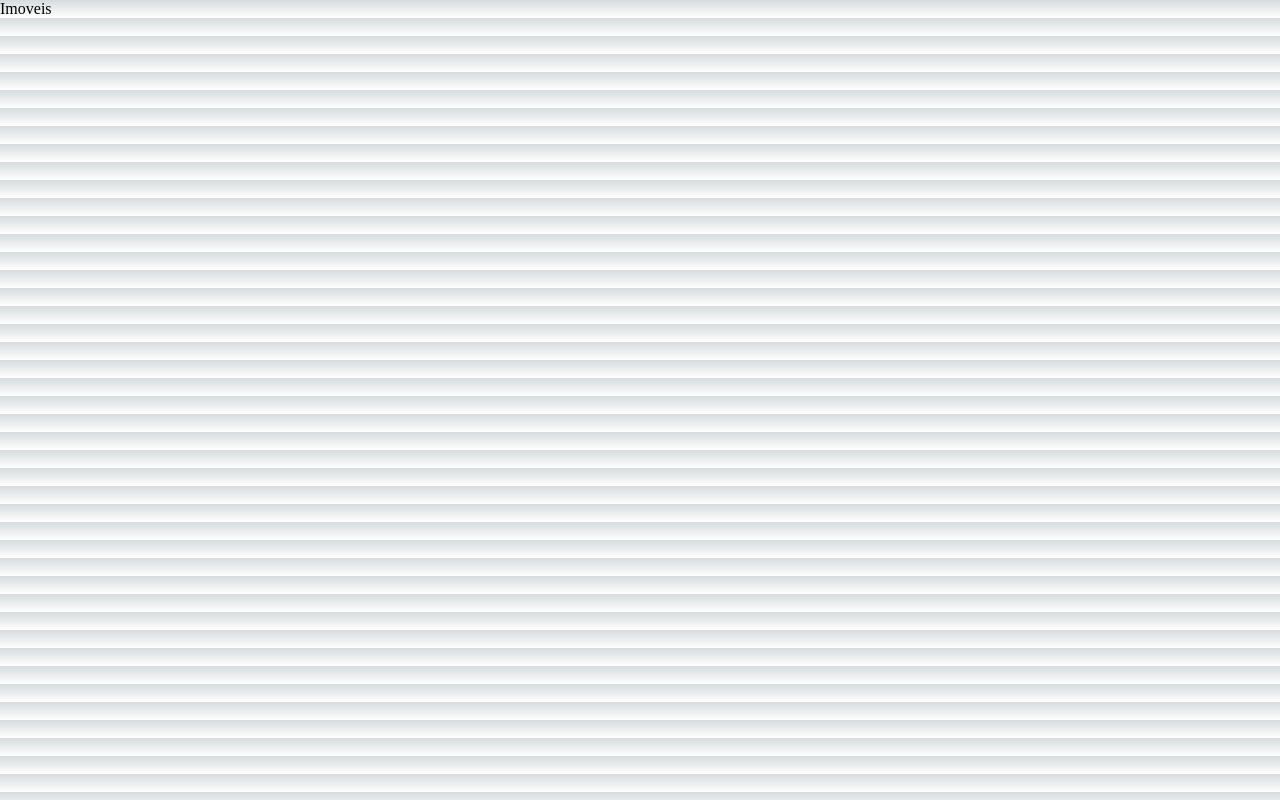
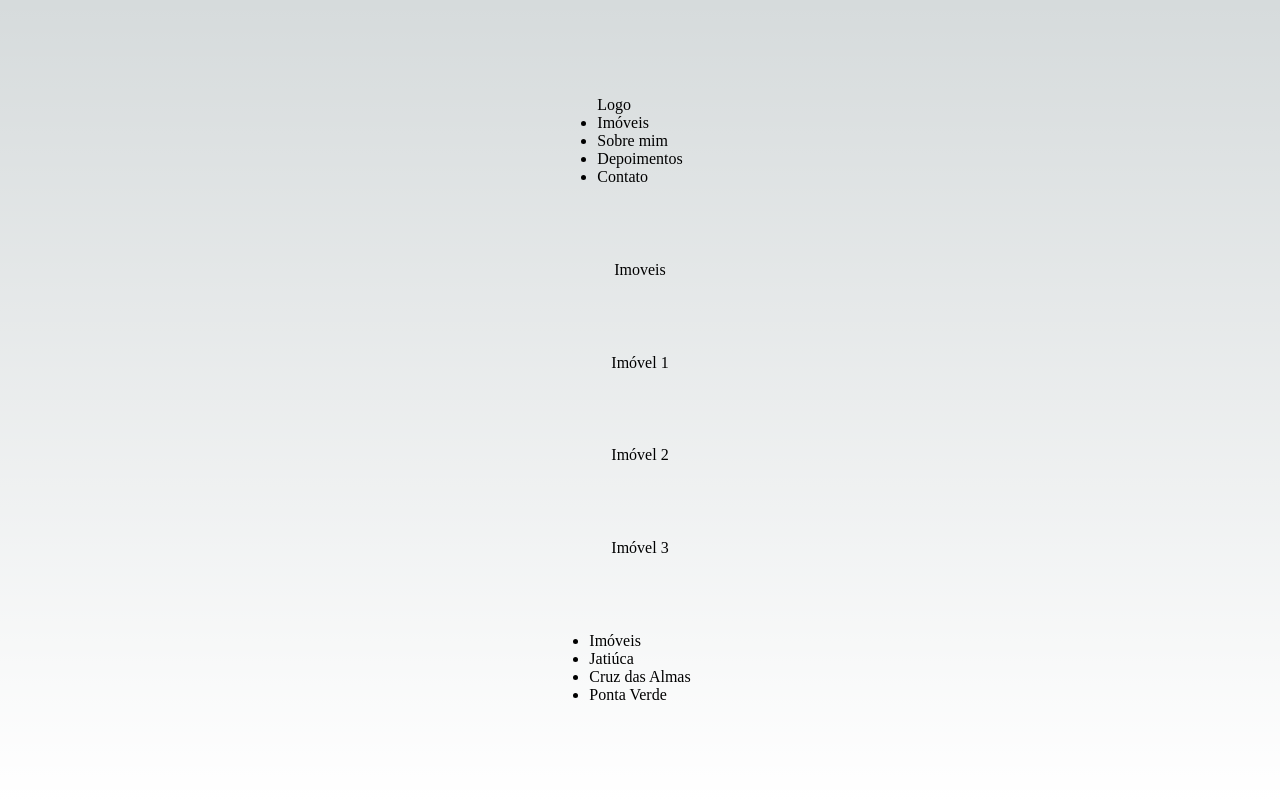
Before and after one commit to DiasJulia/wh-imoveis, a Next.js app: page /imoveis in a window 1280 px wide. Built offline with nearby package versions, Linux system fonts and the light colour scheme.

Commit message:
Feat(Routing Structure): Dynamic routing, footer and navbar

```diff
--- a/package.json
+++ b/package.json
@@ -19,5 +19,8 @@
     "react": "18.2.0",
     "react-dom": "18.2.0",
     "typescript": "4.9.4"
+  },
+  "devDependencies": {
+    "json-loader": "^0.5.7"
   }
 }
--- /dev/null
+++ b/src/components/Footer/index.tsx
@@ -0,0 +1,22 @@
+import Link from 'next/link'
+import React from 'react'
+
+const Footer = () => {
+    const bairros = ["Jatiúca", "Cruz das Almas", "Ponta Verde"];
+  return (
+    <nav>
+        <ul>
+            <li>
+                <Link href="/imoveis">Imóveis</Link>
+            </li>
+            {bairros.map((bairro) => {
+                return <li key={bairro}>
+                    <Link href={`/imoveis?bairro=${encodeURIComponent(bairro)}`}>{bairro}</Link>
+                </li>
+                })}
+        </ul>
+    </nav>
+  )
+}
+
+export default Footer
--- /dev/null
+++ b/src/components/Navbar/index.tsx
@@ -0,0 +1,26 @@
+import Link from 'next/link'
+import React from 'react'
+
+const Navbar = () => {
+  return (
+    <nav>
+        <Link href="/">Logo</Link>
+        <ul>
+            <li>
+                <Link href="/imoveis">Imóveis</Link>
+            </li>
+            <li>
+                <Link href="/">Sobre mim</Link>
+            </li>
+            <li>
+                <Link href="/">Depoimentos</Link>
+            </li>
+            <li>
+                <Link href="/contato">Contato</Link>
+            </li>
+        </ul>
+    </nav>
+  )
+}
+
+export default Navbar
--- /dev/null
+++ b/src/components/index.ts
@@ -0,0 +1,2 @@
+export { default as Navbar } from './Navbar';
+export { default as Footer } from './Footer';
--- a/src/data/imoveis.json
+++ b/src/data/imoveis.json
@@ -1,17 +1,19 @@
-{
-    "1": {
-        "Nome": "Imóvel 1",
-        "Tipo": "Lançamento",
-        "Preço": 1000
+[{
+        "id": 1,
+        "nome": "Imóvel 1",
+        "tipo": "Lançamento",
+        "preço": 1000
     },
-    "2": {
-        "Nome": "Imóvel 1",
-        "Tipo": "Lançamento",
-        "Preço": 1000
+    {
+        "id": 2,
+        "nome": "Imóvel 2",
+        "tipo": "Lançamento",
+        "preço": 1000
     },
-    "3": {
-        "Nome": "Imóvel 1",
-        "Tipo": "Lançamento",
-        "Preço": 1000
+    {
+        "id": 3,
+        "nome": "Imóvel 3",
+        "tipo": "Lançamento",
+        "preço": 1000
     }
-}
+]
--- a/src/pages/imoveis/index.tsx
+++ b/src/pages/imoveis/index.tsx
@@ -1,8 +1,39 @@
+import Head from 'next/head'
+import styles from '@/styles/Home.module.css'
+
+import imoveis from '../../data/imoveis.json';
+
+import {Footer, Navbar} from '@/components';
+import {useRouter} from 'next/router'
 import React from 'react'
+import Link from 'next/link';
 
 const Imoveis = () => {
+  const { query } = useRouter();
+
+  console.log(imoveis);
+
   return (
-    <div>Imoveis</div>
+    <>
+    <Head>
+        <title>Create Next App</title>
+        <meta name="description" content="Generated by create next app" />
+        <meta name="viewport" content="width=device-width, initial-scale=1" />
+        <link rel="icon" href="/favicon.ico" />
+      </Head>
+    <main className={styles.main}>
+      <Navbar/>
+      Imoveis {query.bairro ? "no bairro " + query.bairro : ""}
+      {
+        imoveis.map((imovel)=>{return (
+          <Link key={imovel.id} href={`/imoveis/${imovel.id}`}>
+            {imovel.nome}
+          </Link>
+        )})
+      }
+      <Footer/>
+    </main>
+    </>
   )
 }
 
--- a/src/pages/index.tsx
+++ b/src/pages/index.tsx
@@ -1,6 +1,7 @@
 import Head from 'next/head'
 import { Inter } from '@next/font/google'
 import styles from '@/styles/Home.module.css'
+import {Footer, Navbar} from '@/components'
 
 const inter = Inter({ subsets: ['latin'] })
 
@@ -14,7 +15,9 @@ export default function Home() {
         <link rel="icon" href="/favicon.ico" />
       </Head>
       <main className={styles.main}>
-
+        <Navbar/>
+        <h1>Index</h1>
+        <Footer/>
       </main>
     </>
   )
```
Also changed, not shown: src/pages/contato/index.tsx (+16 -1 lines), src/pages/imoveis/[id].tsx (+5 -11 lines), 1 other file (tests, documents, lock files or other folders).
